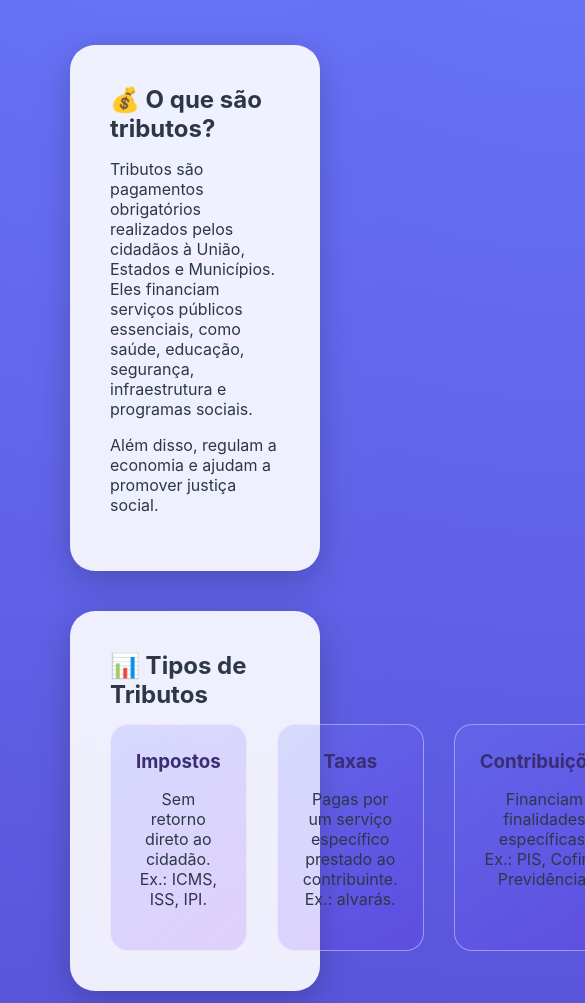
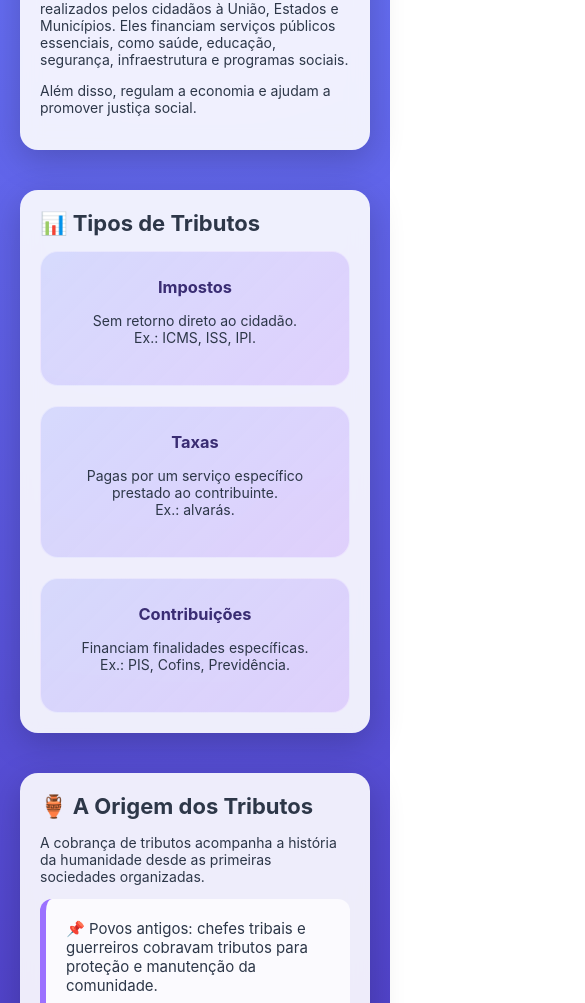
Before and after one commit to renanmiguel2/Trabalho-historia, a plain HTML site: page index.html in a window 390 px wide. Shown: the part 316-1319 px from the top of the page, 585 px wide, since content can reach past the window. Drawn offline with Linux system fonts and the light colour scheme.

Commit message:
Update index.html

```diff
--- a/index.html
+++ b/index.html
@@ -102,6 +102,25 @@
   color: rgba(255,255,255,0.8);
   font-size: 15px;
  }
+  /* RESPONSIVIDADE */
+  @media (max-width: 1100px) {
+    .container { padding: 30px 40px; }
+    .grid-3 { grid-template-columns: 1fr 1fr; }
+  }
+  @media (max-width: 800px) {
+    h1 { font-size: 32px; }
+    h2 { font-size: 26px; }
+    .section { padding: 25px; }
+    .grid-3 { grid-template-columns: 1fr; gap: 20px; }
+    .timeline-item { font-size: 15px; }
+  }
+  @media (max-width: 540px) {
+    body { font-size: 14px; }
+    .container { padding: 20px; }
+    .section { padding: 20px; border-radius: 18px; }
+    h1 { font-size: 26px; }
+    h2 { font-size: 22px; }
+  }
 </style>
 </head>
 <body>
```
